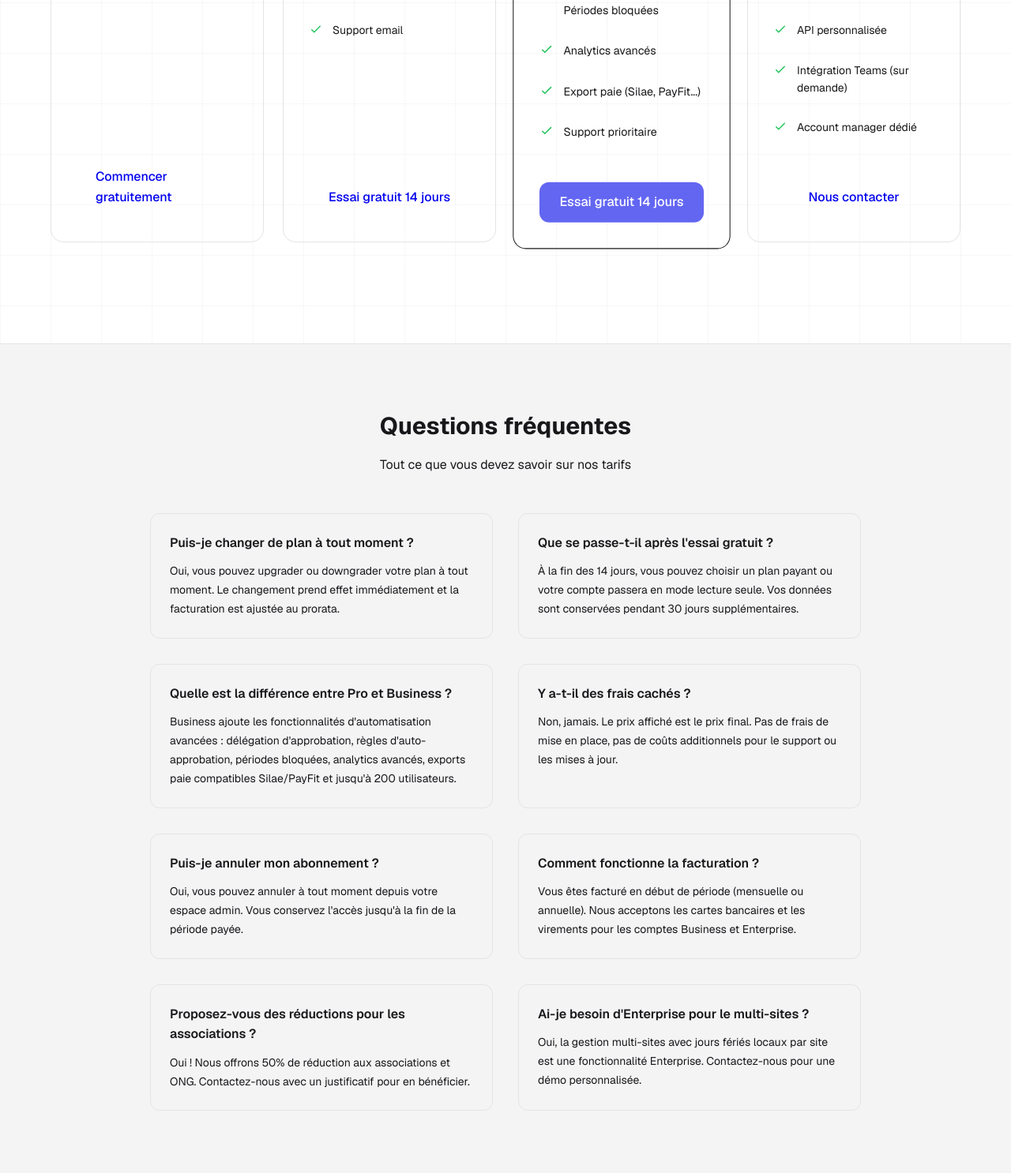
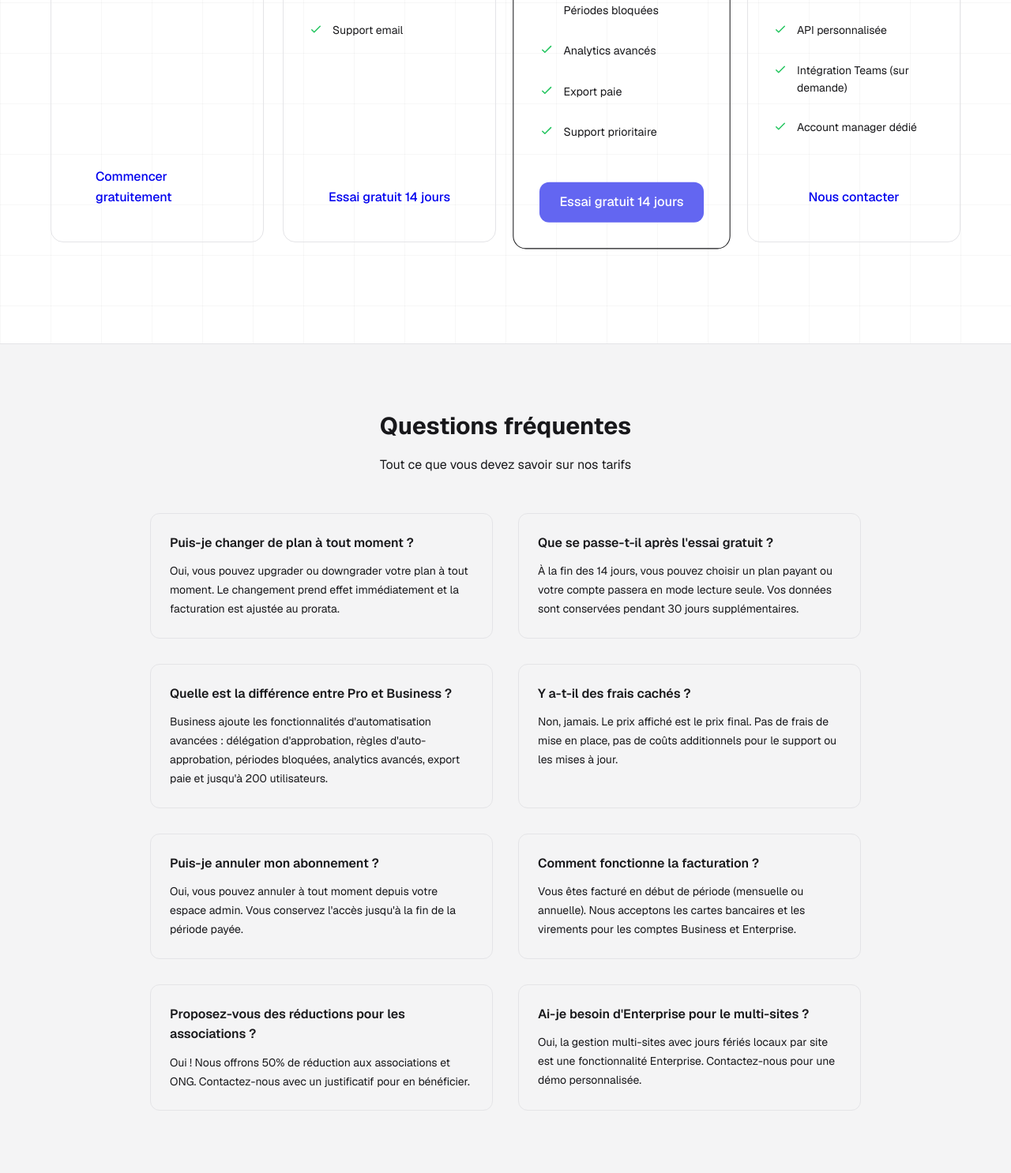
Before and after one commit to tchernob/congesflow, a Flask app: page /pricing in a window 1280 px wide. Shown: the part 1085-2571 px from the top of the page at 79% size. Run offline with Flask 3, Linux system fonts and the light colour scheme.

Commit message:
Remove Silae/PayFit mentions from all pages
These competitors offer their own leave management modules,
so we should not advertise compatibility with them.

🤖 Generated with [Claude Code](https://claude.com/claude-code)

Co-Authored-By: Claude <noreply@anthropic.com>

```diff
--- a/app/models/company.py
+++ b/app/models/company.py
@@ -98,7 +98,7 @@ class Company(db.Model):
             'Règles d\'auto-approbation',
             'Périodes bloquées',
             'Analytics avancés',
-            'Export paie (Silae, PayFit)',
+            'Export paie',
             'Détection conflits d\'équipe',
             'Support prioritaire',
         ],
--- a/app/templates/admin/exports.html
+++ b/app/templates/admin/exports.html
@@ -97,7 +97,7 @@
                 </h3>
             </div>
             <div class="card-body">
-                <p class="export-description">Format compatible avec les logiciels de paie (Silae, PayFit, etc.).</p>
+                <p class="export-description">Format CSV standardisé compatible avec les logiciels de paie.</p>
                 <form action="{{ url_for('admin_advanced.export_payroll_csv') }}" method="GET" class="export-form">
                     <div class="form-row">
                         <div class="form-group">
--- a/app/templates/marketing/features.html
+++ b/app/templates/marketing/features.html
@@ -596,7 +596,7 @@
                 </div>
                 <h3 class="advanced-feature-title">Export paie</h3>
                 <p class="advanced-feature-description">
-                    Générez des fichiers compatibles Silae, PayFit et autres logiciels de paie. Format CSV standardisé avec matricule, dates et codes absence.
+                    Générez des fichiers pour votre logiciel de paie. Format CSV standardisé avec matricule, dates et codes absence.
                 </p>
                 <span class="advanced-feature-badge">Business</span>
             </div>
--- a/app/templates/marketing/home.html
+++ b/app/templates/marketing/home.html
@@ -801,7 +801,7 @@
                         </div>
                         <div>
                             <strong>Export paie</strong>
-                            <p>Compatible Silae, PayFit et autres</p>
+                            <p>Format standard pour votre logiciel de paie</p>
                         </div>
                     </div>
                 </div>
--- a/app/templates/marketing/pricing.html
+++ b/app/templates/marketing/pricing.html
@@ -146,7 +146,7 @@
                     </li>
                     <li class="pricing-feature">
                         <svg fill="none" stroke="currentColor" viewBox="0 0 24 24"><path stroke-linecap="round" stroke-linejoin="round" stroke-width="2" d="M5 13l4 4L19 7"/></svg>
-                        <span>Export paie (Silae, PayFit...)</span>
+                        <span>Export paie</span>
                     </li>
                     <li class="pricing-feature">
                         <svg fill="none" stroke="currentColor" viewBox="0 0 24 24"><path stroke-linecap="round" stroke-linejoin="round" stroke-width="2" d="M5 13l4 4L19 7"/></svg>
@@ -233,7 +233,7 @@
 
             <div class="faq-item">
                 <h3 class="faq-question">Quelle est la différence entre Pro et Business ?</h3>
-                <p class="faq-answer">Business ajoute les fonctionnalités d'automatisation avancées : délégation d'approbation, règles d'auto-approbation, périodes bloquées, analytics avancés, exports paie compatibles Silae/PayFit et jusqu'à 200 utilisateurs.</p>
+                <p class="faq-answer">Business ajoute les fonctionnalités d'automatisation avancées : délégation d'approbation, règles d'auto-approbation, périodes bloquées, analytics avancés, export paie et jusqu'à 200 utilisateurs.</p>
             </div>
 
             <div class="faq-item">
```
